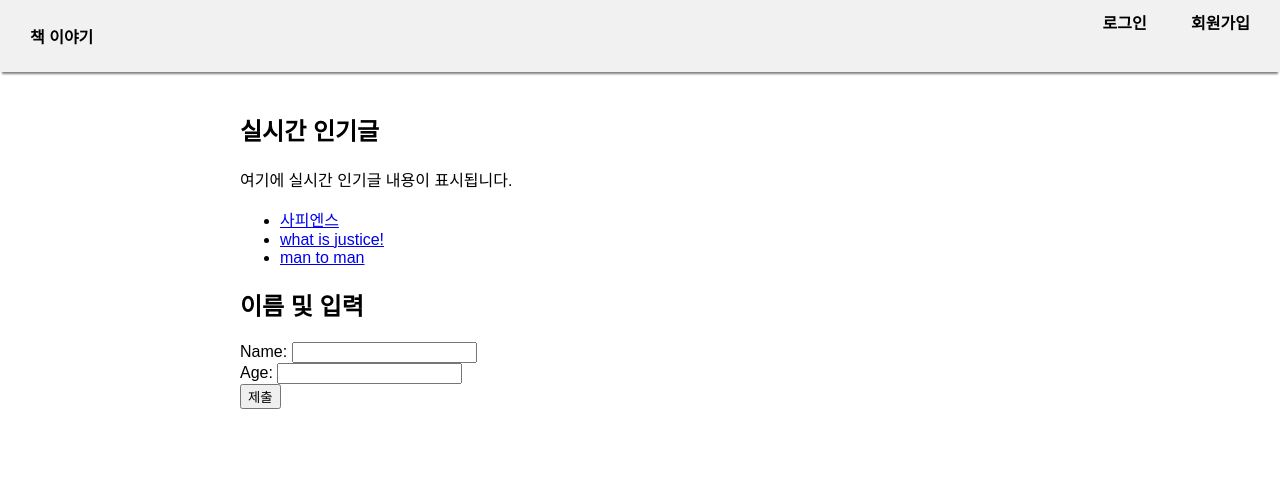
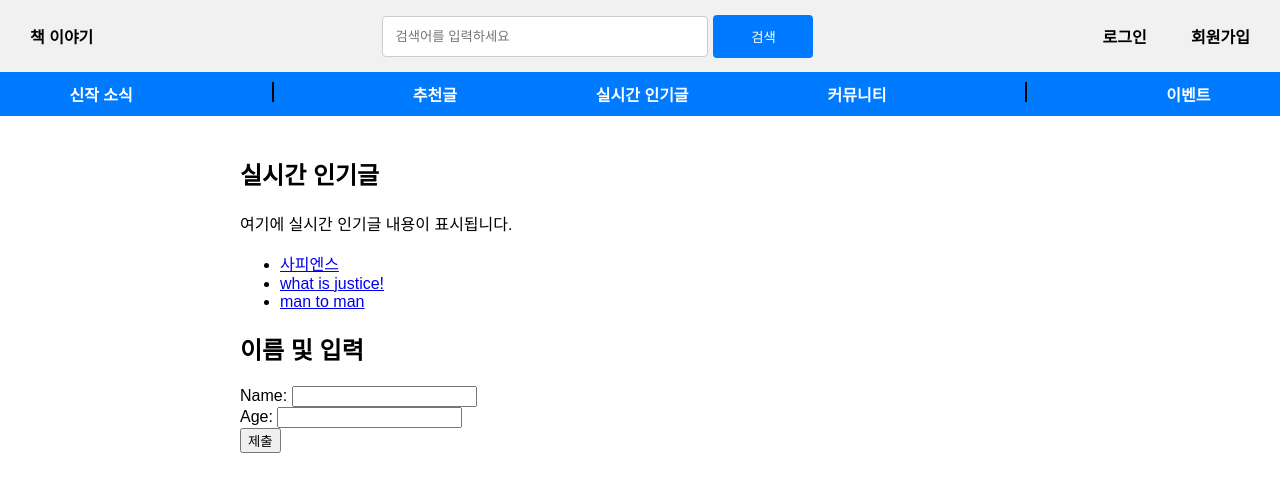
Before and after one commit to coder118/project, a Django app: page /book/ in a window 1280 px wide. Shown: the top 492 px of the page. Run offline with Django 4.2, Linux system fonts and the light colour scheme; data comes from the database, SQL or seed files in the repository.

Commit message:
ui adjust

```diff
--- a/web_project_venv/mysite/book/templates/book/index.html
+++ b/web_project_venv/mysite/book/templates/book/index.html
@@ -1,15 +1,3 @@
-{% comment %}
-{%if book_title_list%}
-    <ul>
-        {%for title in book_title_list%}
-            <li><a href="/book/{{ title.id }}/">{{ title.book_Title }}</a></li>
-        {%endfor%}
-    </ul>
-{%else%}
-    <p>no book title</p>
-{%endif%}
- {% endcomment %}
-
 <!DOCTYPE html>
 <html>
 <head>
@@ -23,6 +11,7 @@
         .navbar {
             display: flex;
             justify-content: space-between;
+            align-items: center;
             background-color: #f1f1f1;
             padding: 10px;
             box-shadow: 0 4px 2px -2px gray;
@@ -36,6 +25,29 @@
         .navbar a:hover {
             background-color: #ddd;
             color: black;
+        }
+        .search-bar {
+            display: flex;
+            align-items: center;
+        }
+        .search-bar input[type="text"] {
+            padding: 12px;
+            border: 1px solid #ccc;
+            border-radius: 4px;
+            width: 300px
+        }
+        .search-bar button {
+            padding: 12px 20px;
+            background-color: #007BFF;
+            color: white;
+            border: none;
+            border-radius: 4px;
+            margin-left: 5px;
+            cursor: pointer;
+            width: 100px
+        }
+        .search-bar button:hover {
+            background-color: #0056b3;
         }
         .content {
             padding: 20px;
@@ -58,24 +70,65 @@
             background-color: #ddd;
         }
         .main-content {
-             margin-left: 220px;
+            {% comment %} margin-left: 220px;
+            padding: 20px; {% endcomment %}
             padding: 20px;
+            max-width: 800px;
+            margin: 0 auto;
+            background-color: #fff;
+            {% comment %} border: 1px solid #ddd;
+            border-radius: 4px;
+            box-shadow: 0 2px 4px rgba(0, 0, 0, 0.1); {% endcomment %}
         }
+        .category-bar {
+            background-color: #007BFF;
+            padding: 10px 0;
+            display: flex;
+            justify-content: space-around;
+            color: white;
+            font-weight: bold;
+        }
+        .category-bar a {
+            color: white;
+            text-decoration: none;
+            padding: 0 15px;
+        }
+        .category-bar a:hover {
+            text-decoration: underline;
+        }
+        .category-bar .vertical-line {
+            width: 2px;
+            height: 20px;
+            background-color: #000;
+            margin: 0 15px;
+
+        }
+
     </style>
 </head>
 <body>
     <div class="navbar">
         <a href="{% url 'index' %}">책 이야기</a>
+        <div class="search-bar">
+            <input type="text" placeholder="검색어를 입력하세요">
+            <button>검색</button>
+        </div>
         <div>
             <a href="{% url 'login' %}">로그인</a>
             <a href="{% url 'signup' %}">회원가입</a>
         </div>
     </div>
-     {% comment %} <div class="sidebar">
-         <a href="{% url 'popular' %}">인기글</a>
-         <a href="{% url 'other' %}">다른 생각</a>
-         <a href="{% url 'recommend' %}">책 추천</a>
-     </div> {% endcomment %}
+
+    <div class="category-bar">
+        <a href="#">신작 소식</a>
+        <div class="vertical-line"></div> <!-- 첫 번째 세로선 추가 -->
+        <a href="#">추천글</a>
+        <a href="#">실시간 인기글</a>
+        <a href="#">커뮤니티</a>
+        <div class="vertical-line"></div> <!-- 두 번째 세로선 추가 -->
+        <a href="#">이벤트</a>
+    </div>
+
     <div class="main-content">
         <h2>실시간 인기글</h2>
         <p>여기에 실시간 인기글 내용이 표시됩니다.</p>
@@ -111,9 +164,3 @@
     </div>
 </body>
 </html>
-
-{% comment %} 걍 내가 만들어보려고 했던 것은 작가의 이름이 적혀있지 않으면 none를 적고 작가 이름이 있으면 출력하는 내용을 적으려고 함 {% url 'get_name' %}{% endcomment %}
-
-
-
-{% comment %} <a href="{{title}}"{{title}}</a> {% endcomment %}
```
Also changed, not shown: web_project_venv/mysite/book/templates/book/login.html (line endings or trailing spaces). Lines whose indentation alone changed are shown as unchanged.
